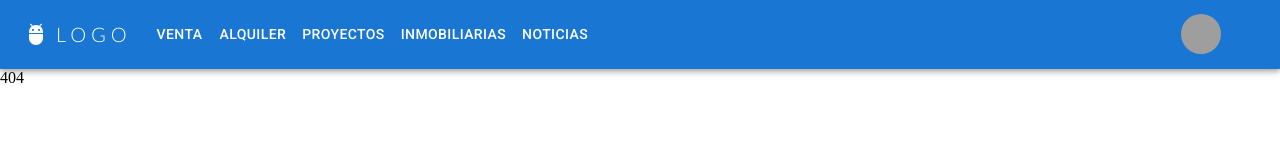
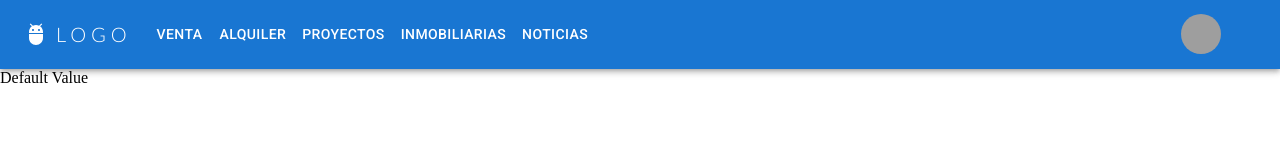
Before and after one commit to elfabito/proyecto-final-marketplace, a React (Create React App) app: page /pruebacontext in a window 1280 px wide. Before the commit this address had no page. Shown: the top 160 px of the page. Built offline with nearby package versions, Linux system fonts and the light colour scheme; grey boxes are pictures that could not be loaded; what react-swipeable-views-utils would draw is missing.

Commit message:
pruebas context

```diff
--- /dev/null
+++ b/src/Context.js
@@ -0,0 +1,3 @@
+import { createContext } from "react";
+
+export const Context = createContext('Default Value')
--- a/src/Contexto.js
+++ /dev/null
@@ -1,5 +0,0 @@
-import React, { createContext } from "react";
-
-const Contexto = createContext();
-
-export default Contexto;
--- /dev/null
+++ b/src/Pages/PruebaContext.js
@@ -0,0 +1,11 @@
+import React from 'react';
+import { useContext } from 'react';
+import { Context } from '../Context';
+
+function PruebaContext() {
+    const value = useContext(Context)
+
+    return <span>{value}</span>
+}
+
+export default PruebaContext;
--- a/src/index.js
+++ b/src/index.js
@@ -21,6 +21,7 @@ import {
   FavoritosPerfil,
 } from './Pages/subPages/PerfilSubPages'
 import PublicarPropiedad from './Pages/PublicarPropiedad'
+import PruebaContext from './Pages/PruebaContext'
 
 
 export default function Router() {
@@ -45,6 +46,7 @@ export default function Router() {
             <Route path='Favoritos' element={<FavoritosPerfil />} />
           </Route>
           <Route path='/proyectos' element={<Proyectos />} />
+          <Route path='/pruebacontext' element={<PruebaContext />} />
           <Route path='/publicarpropiedad' element={<PublicarPropiedad />} />
           <Route path='/venta' element={<Venta />} />
           <Route path='*' element={<NoPage />} />
```
Also changed, not shown: src/App.js (+3 -4 lines).
